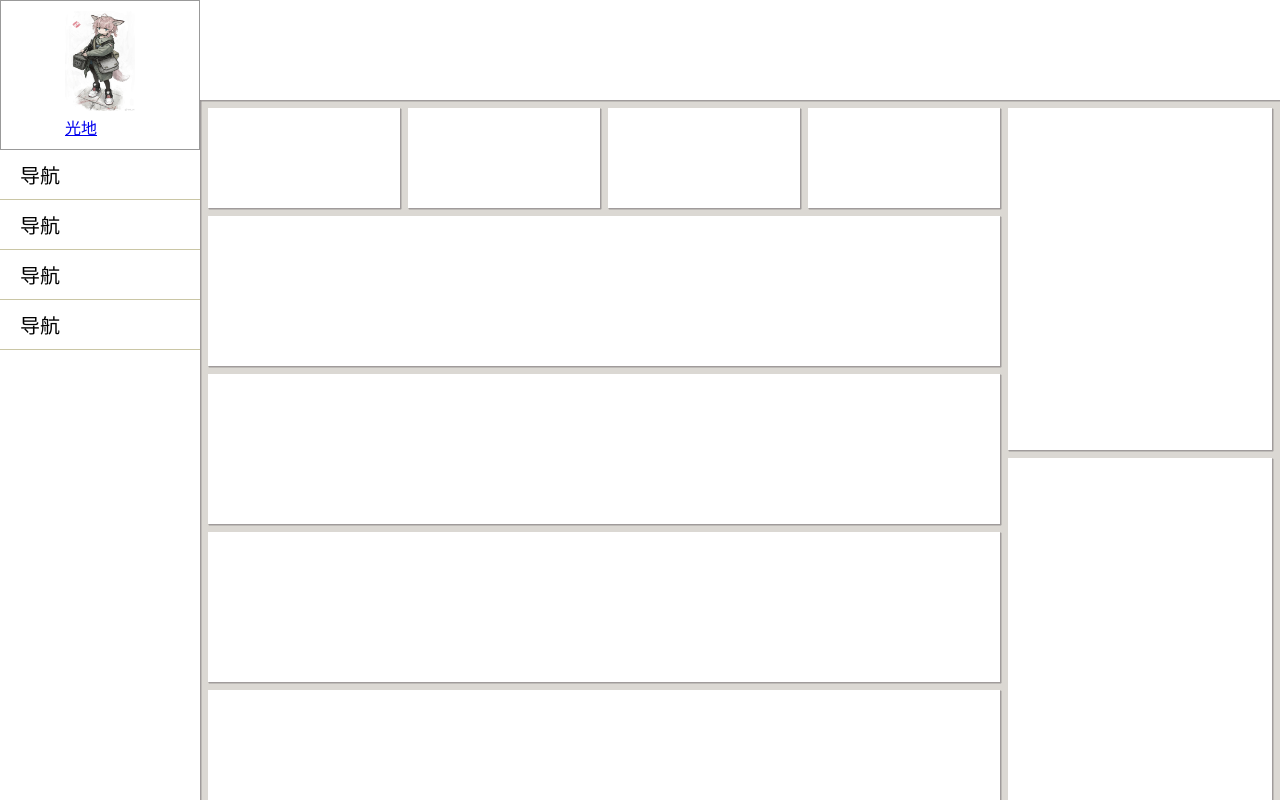
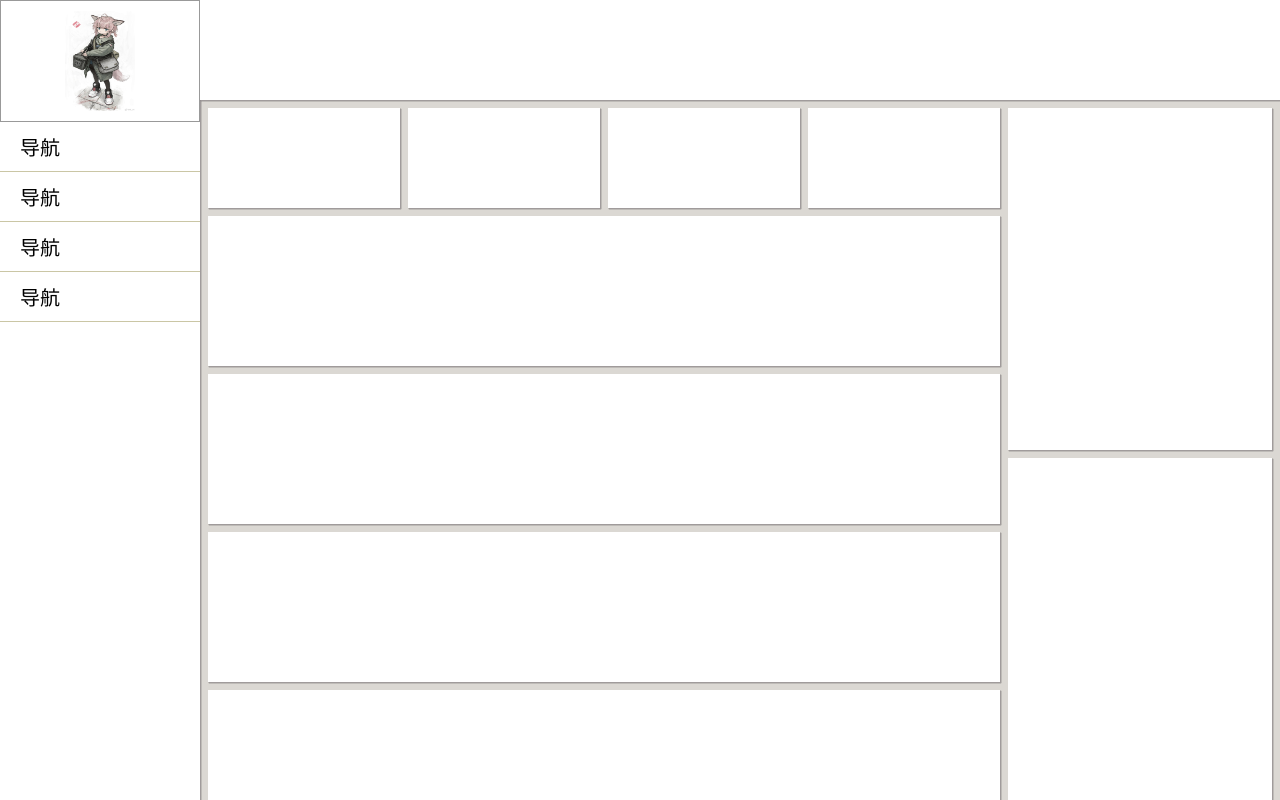
Before and after one commit to GuangDiBuGuang/-, a plain HTML site: page 2.html in a window 1280 px wide. Drawn offline with Linux system fonts and the light colour scheme.

Commit message:
Update 2.html

```diff
--- a/2.html
+++ b/2.html
@@ -53,6 +53,7 @@
     <!--侧边栏-->
     <div style="width: 200px; z-index: 1" class="baise yinying">
       <!--头像框-->
+      <a href="https://space.bilibili.com/637015285">
         <div
           style="
             padding: 10px;
@@ -62,11 +63,8 @@
           "
           class="flex"
         >
-        <a href="https://space.bilibili.com/637015285">
-          <img src="1.jpg" width="70px" height="100px" alt="" />
-          <div class="kongjian">光地</div></a
-        >
-      </div>
+          <img src="1.jpg" width="70px" height="100px" alt="" /></div
+      ></a>
       <!--导航栏-->
       <div class="flex1">
         <div class="daohang">导航</div>
```
Lines whose indentation alone changed are shown as unchanged.
